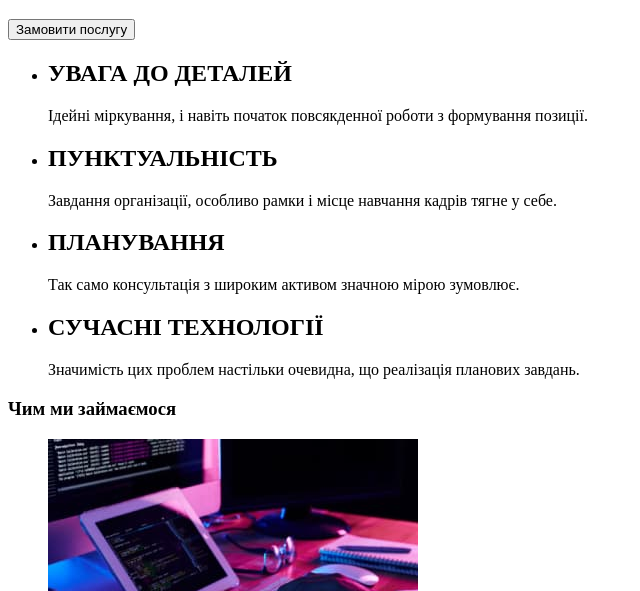
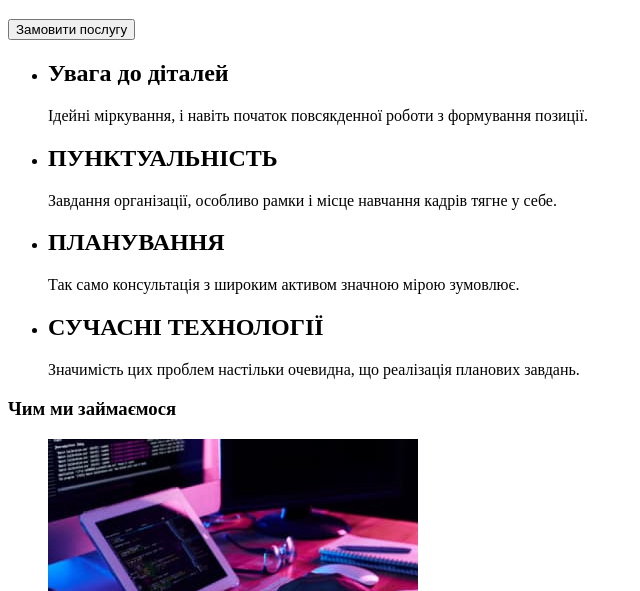
Before and after one commit to 88Leha88/goit-markup-hw-01, a plain HTML site: page index.html in a window 1280 px wide. Shown: the part 209-800 px from the top of the page, without its empty margins (0-640 px from the left). Drawn offline with Linux system fonts and the light colour scheme.

Commit message:
Исправление Заголовка

```diff
--- a/index.html
+++ b/index.html
@@ -33,7 +33,7 @@
         <ul>
             <li>
                 <h2>
-                    УВАГА ДО ДЕТАЛЕЙ
+                    Увага до діталей
                 </h2>
                 <p>
                     Ідейні міркування, і навіть початок повсякденної роботи з формування позиції.
```
